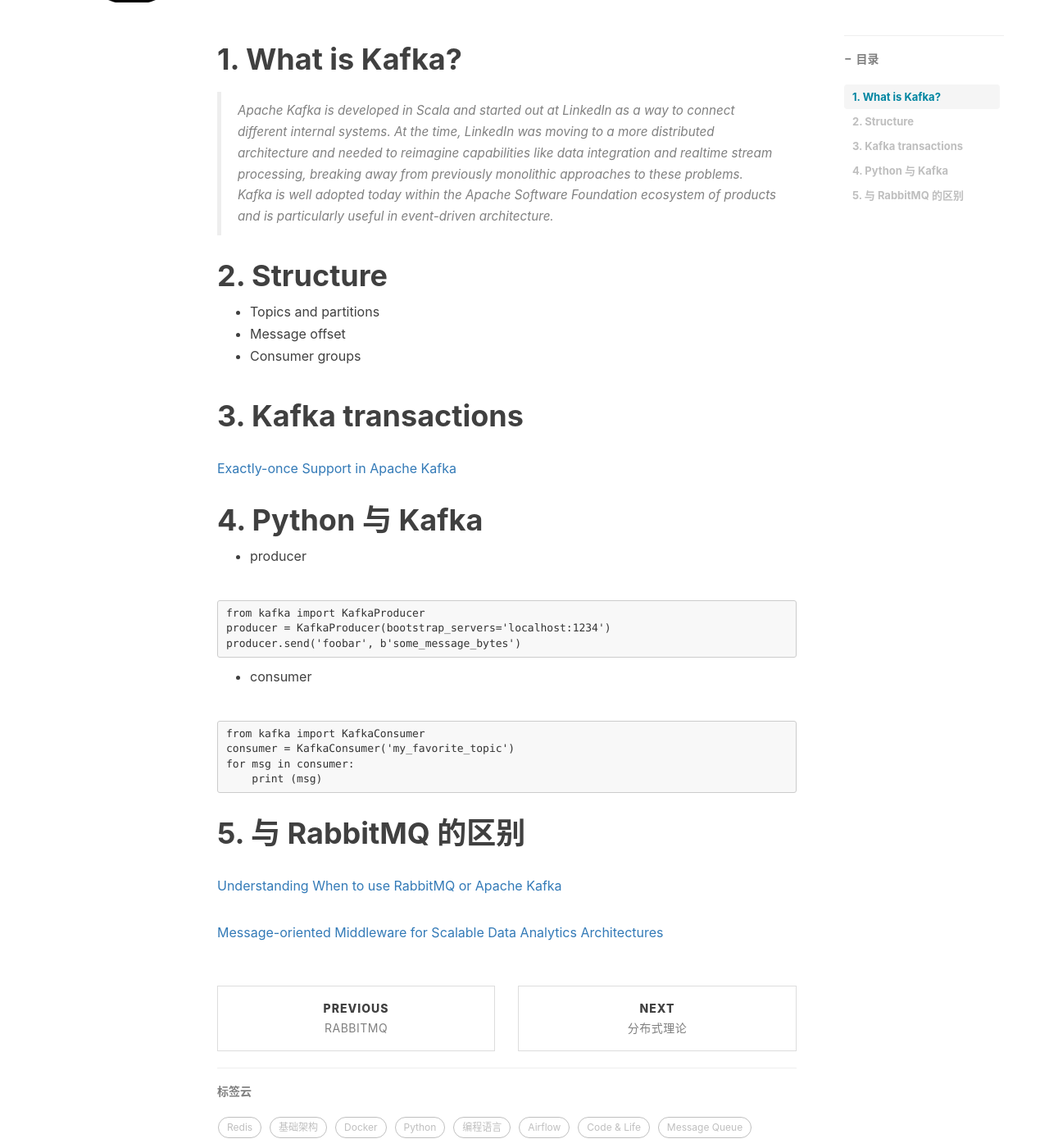
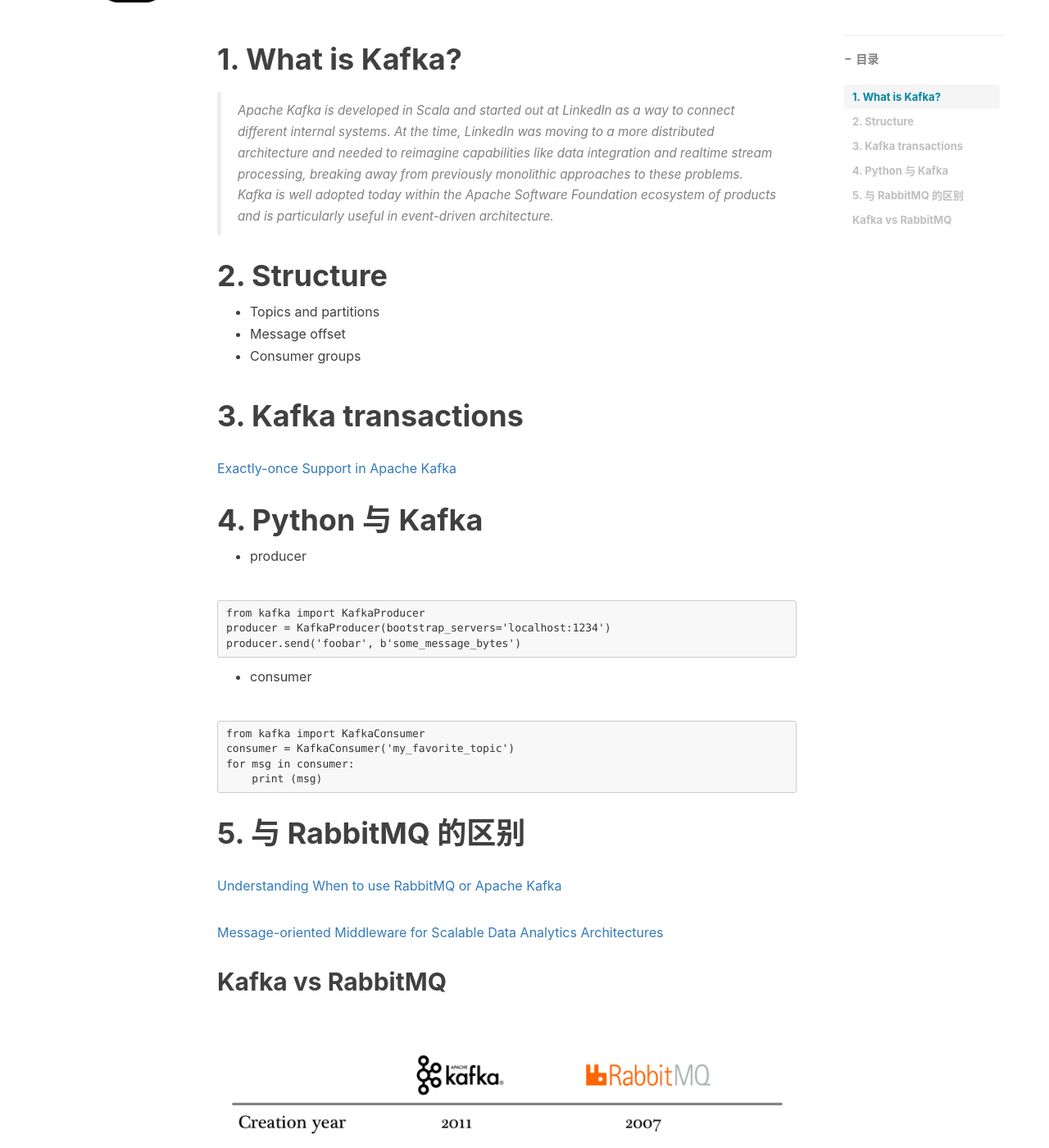
Before and after one commit to zyt312074545/zyt312074545.github.io, a Jekyll site: the page built from _posts/2019-02-12-mq-2.md, in a window 1280 px wide and 1400 px high, scrolled down 520 px. Shown: the whole window at 82% size. Built offline with Jekyll 4.4.1, drawn with Linux system fonts in a browser that asks for light colours; nearby versions of some CDN libraries; comment, search, counter and statistics services are not loaded.

Commit message:
add kafka vs rabbitmq

```diff
--- a/_posts/2019-02-12-mq-2.md
+++ b/_posts/2019-02-12-mq-2.md
@@ -49,3 +49,7 @@ for msg in consumer:
 [Understanding When to use RabbitMQ or Apache Kafka](https://content.pivotal.io/blog/understanding-when-to-use-rabbitmq-or-apache-kafka)
 
 [Message-oriented Middleware for Scalable Data Analytics Architectures](http://kth.diva-portal.org/smash/get/diva2:813137/FULLTEXT01.pdf)
+
+## Kafka vs RabbitMQ
+
+![Kafka vs RabbitMQ](/img/kafkavsrabbitmq.png)
```
Also changed, not shown: img/kafkavsrabbitmq.png (added).
